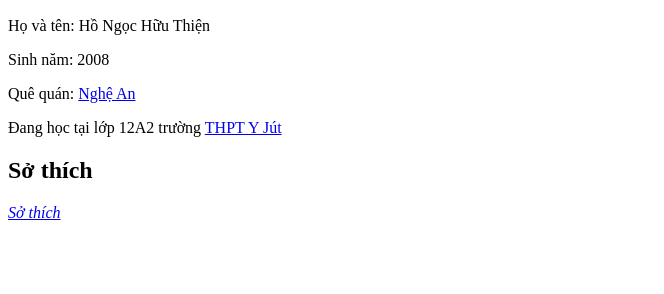
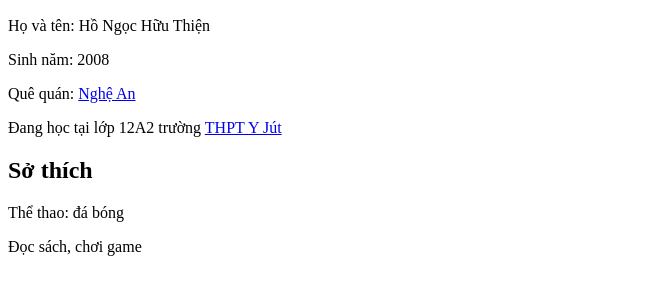
Before and after one commit to thienhuu4537/mywebsite, a plain HTML site: page myHomepage/index.html in a window 1280 px wide. Shown: the part 110-404 px from the top of the page, without its empty margins (0-664 px from the left). Drawn offline with Linux system fonts and the light colour scheme.

Commit message:
Update index.html

```diff
--- a/myHomepage/index.html
+++ b/myHomepage/index.html
@@ -12,7 +12,8 @@
 	<p> Quê quán: <a href="https://nghean.gov.vn/"> Nghệ An</a></p>
 	<p> Đang học tại lớp 12A2 trường <a href="https://c3yjut.daklak.edu.vn/">THPT Y Jút</a></p>
 	<h2> Sở thích</h2>
-	<p> <a href="https://thienhuu4537.github.io/sothich/"><em>Sở thích</em></a></p>
+	<p> Thể thao: đá bóng</p>
+	<p> Đọc sách, chơi game</p>
 
 </body>
 </html>
```
